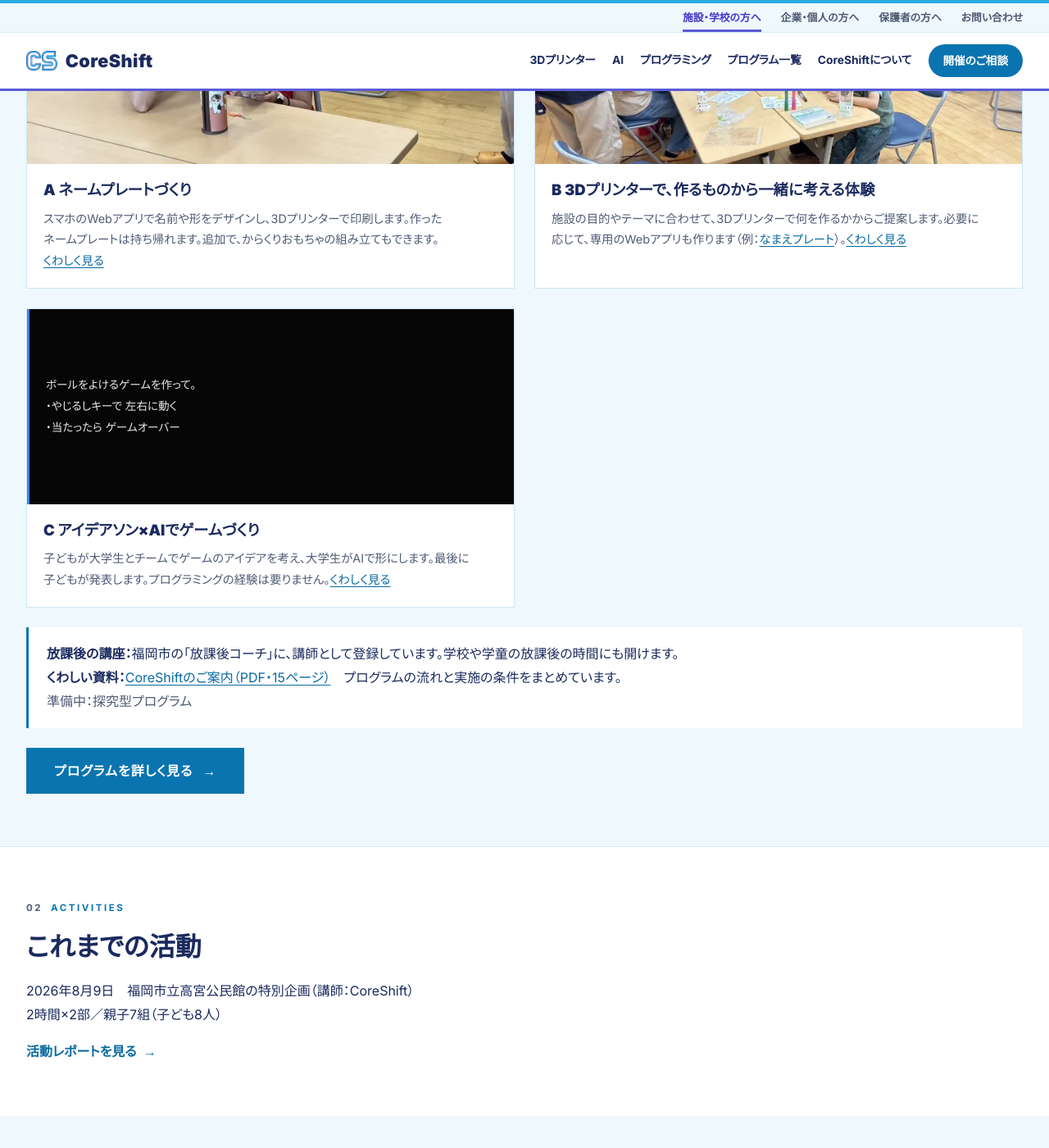
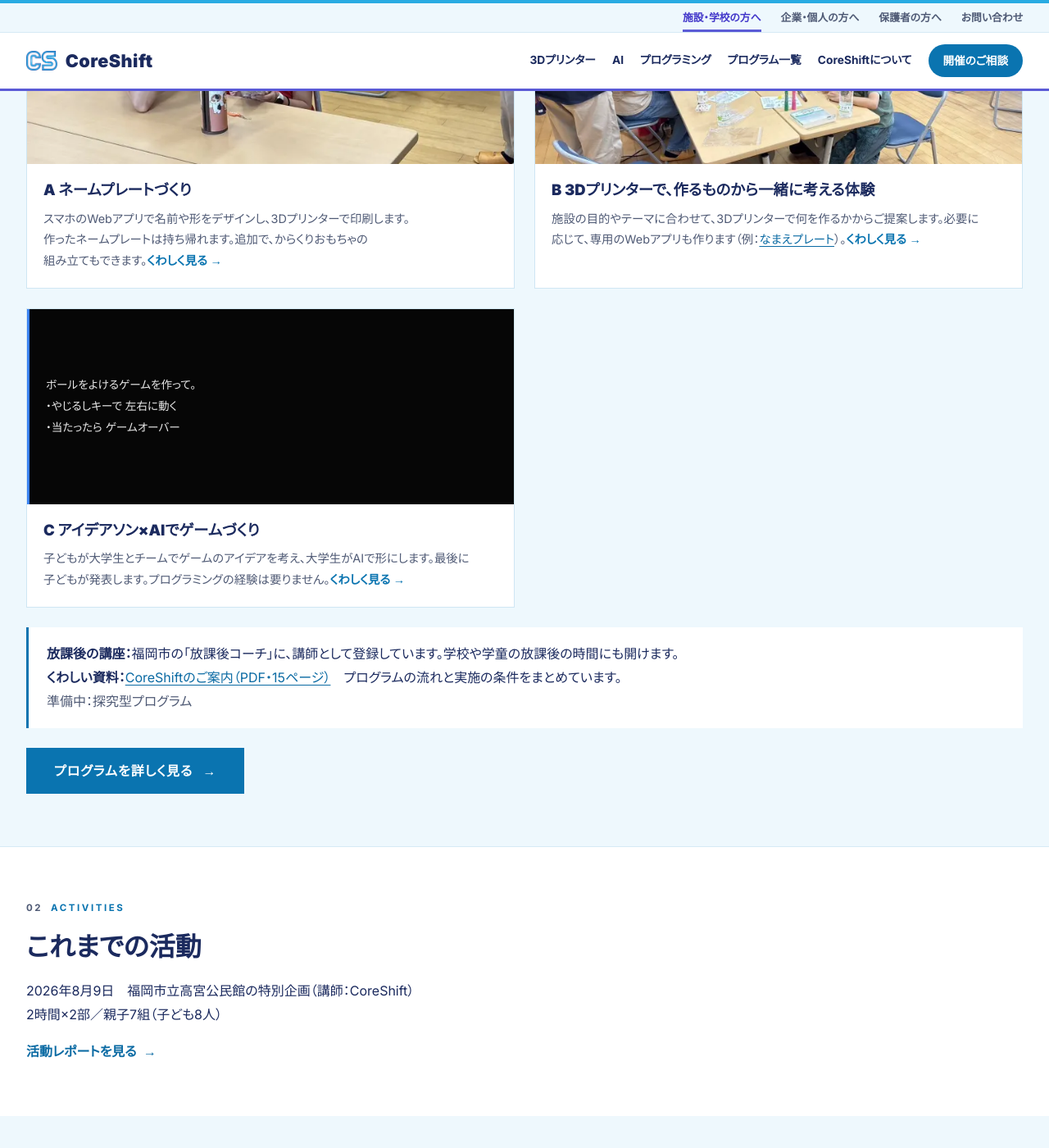
Before and after one commit to coreshiftforch/CoreShift-forchildren-web, a Jekyll site: the page built from for-organizations/index.html, in a window 1280 px wide and 1400 px high, scrolled down 1000 px. Shown: the whole window at 82% size. Built offline with Jekyll 4.4.1, drawn with Linux system fonts in a browser that asks for light colours.

Commit message:
design: 施設向けのA・B・Cのカード全体を各プログラムへのリンクに、企業・個人向けの冒頭のレポートボタンを外す
代表の指示。
- 施設・学校向け「体験会の内容」: カードのどこを押しても A・B・C の各ページへ（見出しのリンクをカード全体に広げる）。Bの中のなまえプレートのデモへのリンクは、そのまま押せる。「くわしく見る」は目印の文字に
- 企業・個人向け: 冒頭の「これまでの活動レポートを見る」を外す（すぐ下の「これまでとこれから」にあるため）

Co-Authored-By: Claude Opus 5.5 <noreply@anthropic.com>

```diff
--- a/coreshift-for-children/support/index.html
+++ b/coreshift-for-children/support/index.html
@@ -16,7 +16,6 @@ nav: support
         <div class="btn-row">
           <a class="btn" href="/contact/?type=sponsor"><span><span class="nw">企業・団体の方：</span><wbr>協賛について<wbr>相談する</span> <span aria-hidden="true">→</span></a>
           <a class="btn btn--ghost" href="https://www.instagram.com/coreshift.for_children/" target="_blank" rel="noopener">個人の方：<wbr>Instagramで<wbr>公開のお知らせを<wbr>受け取る <span aria-hidden="true">→</span></a>
-          <a class="btn btn--ghost" href="/coreshift-for-children/event01_takamiya/">これまでの<wbr>活動レポートを見る <span aria-hidden="true">→</span></a>
         </div>
       </div>
       <figure class="hero-photo">
--- a/for-organizations/index.html
+++ b/for-organizations/index.html
@@ -35,22 +35,22 @@ nav: orgs
         <article class="card">
           <img src="/coreshift-for-children/photos/event01_takamiya/S__2965522_0-1200.webp" srcset="/coreshift-for-children/photos/event01_takamiya/S__2965522_0-720.webp 720w, /coreshift-for-children/photos/event01_takamiya/S__2965522_0-1200.webp 1200w" sizes="(max-width: 768px) 100vw, 360px" width="1477" height="1108" loading="lazy" alt="スマホでネームプレートをデザインする様子">
           <div class="card-body">
-            <h3>A ネームプレートづくり</h3>
-            <p>スマホのWebアプリで名前や形をデザインし、3Dプリンターで印刷します。作ったネームプレートは持ち帰れます。追加で、からくりおもちゃの組み立てもできます。<a href="/programs/nameplate/">くわしく見る</a></p>
+            <h3><a class="card-link" href="/programs/nameplate/">A ネームプレートづくり</a></h3>
+            <p>スマホのWebアプリで名前や形をデザインし、3Dプリンターで印刷します。作ったネームプレートは持ち帰れます。追加で、からくりおもちゃの組み立てもできます。<span class="card-more">くわしく見る <span aria-hidden="true">→</span></span></p>
           </div>
         </article>
         <article class="card">
           <img src="/coreshift-for-children/photos/event01_takamiya/S__2965525_0-1200.webp" srcset="/coreshift-for-children/photos/event01_takamiya/S__2965525_0-720.webp 720w, /coreshift-for-children/photos/event01_takamiya/S__2965525_0-1200.webp 1200w" sizes="(max-width: 768px) 100vw, 360px" width="1477" height="1108" loading="lazy" alt="からくりおもちゃの組み立てと色塗り">
           <div class="card-body">
-            <h3>B 3Dプリンターで、<wbr>作るものから<wbr>一緒に考える体験</h3>
-            <p>施設の目的やテーマに合わせて、3Dプリンターで何を作るかからご提案します。必要に応じて、専用のWebアプリも作ります（例：<a href="/coreshift-for-children/nameplate-demo/" target="_blank" rel="noopener">なまえプレート</a>）。<a href="/programs/custom/">くわしく見る</a></p>
+            <h3><a class="card-link" href="/programs/custom/">B 3Dプリンターで、<wbr>作るものから<wbr>一緒に考える体験</a></h3>
+            <p>施設の目的やテーマに合わせて、3Dプリンターで何を作るかからご提案します。必要に応じて、専用のWebアプリも作ります（例：<a href="/coreshift-for-children/nameplate-demo/" target="_blank" rel="noopener">なまえプレート</a>）。<span class="card-more">くわしく見る <span aria-hidden="true">→</span></span></p>
           </div>
         </article>
         <article class="card">
           <div class="card-prompt" aria-hidden="true">ボールをよけるゲームを作って。<br>・やじるしキーで 左右に動く<br>・当たったら ゲームオーバー</div>
           <div class="card-body">
-            <h3>C アイデアソン×<wbr>AIでゲームづくり</h3>
-            <p>子どもが大学生とチームでゲームのアイデアを考え、大学生がAIで形にします。最後に子どもが発表します。プログラミングの経験は要りません。<a href="/programs/ideathon/">くわしく見る</a></p>
+            <h3><a class="card-link" href="/programs/ideathon/">C アイデアソン×<wbr>AIでゲームづくり</a></h3>
+            <p>子どもが大学生とチームでゲームのアイデアを考え、大学生がAIで形にします。最後に子どもが発表します。プログラミングの経験は要りません。<span class="card-more">くわしく見る <span aria-hidden="true">→</span></span></p>
           </div>
         </article>
       </div>
--- a/site.css
+++ b/site.css
@@ -764,3 +764,15 @@ html.fit-on .sec-sparse .btn-row { justify-content: center; }
 .rcards-more { margin-top: 28px; text-align: center; }
 @media (max-width: 1300px) { .rcards { grid-template-columns: repeat(2, minmax(0, 1fr)); } }
 @media (max-width: 768px) { .rcards { grid-template-columns: minmax(0, 1fr); } }
+
+/* 施設・学校向け「体験会の内容」: カード全体を押すと各プログラムのページへ（見出しのリンクをカード全体に広げる）
+   カードの中のほかのリンク（例: なまえプレートのデモ）は、その上で押せるようにする */
+.cards--3 .card { position: relative; transition: border-color 0.2s, box-shadow 0.2s; }
+.cards--3 .card-link { color: inherit; text-decoration: none; }
+.cards--3 .card-link::after { content: ""; position: absolute; inset: 0; }
+.cards--3 .card p a { position: relative; z-index: 1; }
+.cards--3 .card:hover { border-color: var(--accent); box-shadow: 0 10px 24px rgba(27, 42, 94, 0.10); }
+.cards--3 .card-more { white-space: nowrap; font-weight: 700; color: var(--accent); }
+.cards--3 .card:hover .card-more span { display: inline-block; transform: translateX(4px); transition: transform 0.2s; }
+.cards--3 .card-link:focus-visible { outline: none; }
+.cards--3 .card:has(.card-link:focus-visible) { outline: 3px solid var(--accent); outline-offset: 3px; }
```
